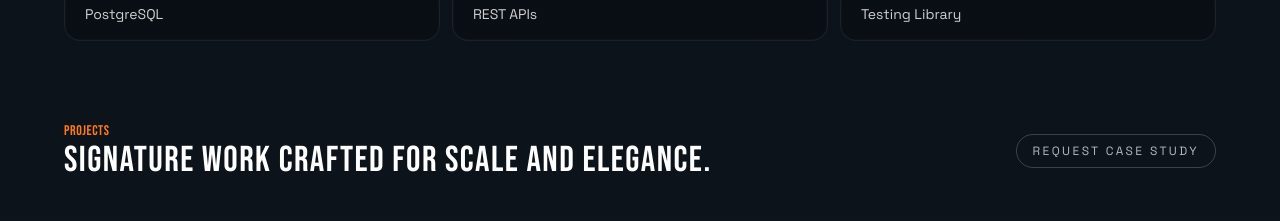
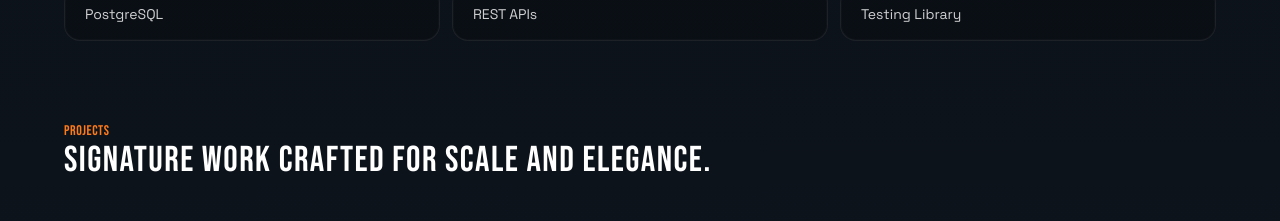
Before and after one commit to msmubassir/msmubassir.github.io, a Next.js app: page / in a window 1280 px wide. Shown: the part 1378-1599 px from the top of the page. Built offline with nearby package versions, Linux system fonts and the light colour scheme.

Commit message:
Remove request case study button

```diff
--- a/src/app/page.tsx
+++ b/src/app/page.tsx
@@ -278,12 +278,6 @@ export default function Home() {
                   Signature work crafted for scale and elegance.
                 </h2>
               </div>
-              <a
-                href="#contact"
-                className="hidden rounded-full border border-white/20 px-4 py-2 text-xs uppercase tracking-[0.2em] text-white/70 transition hover:border-white/60 md:inline-flex"
-              >
-                Request Case Study
-              </a>
             </div>
             <div className="grid gap-5 sm:gap-6 md:grid-cols-2 lg:grid-cols-3">
               {projects.map((project) => (
```
